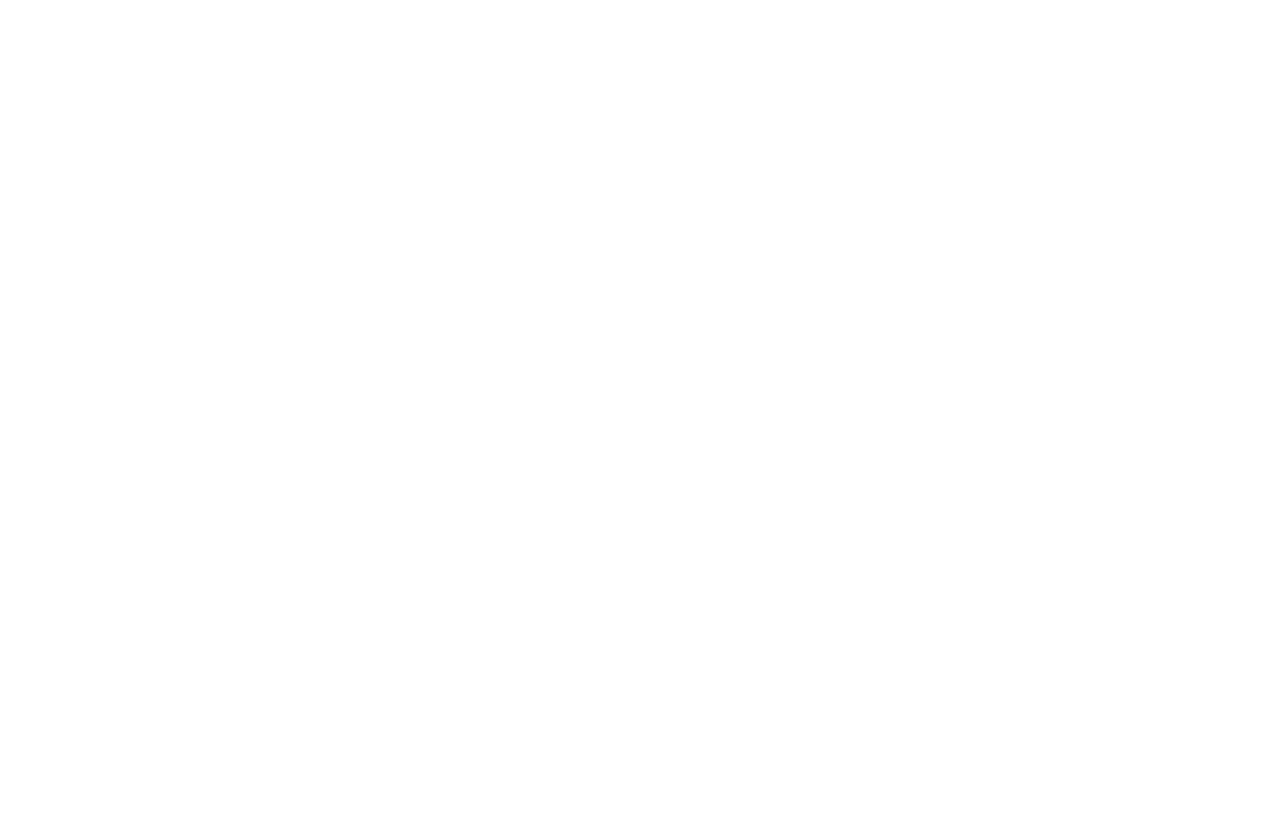
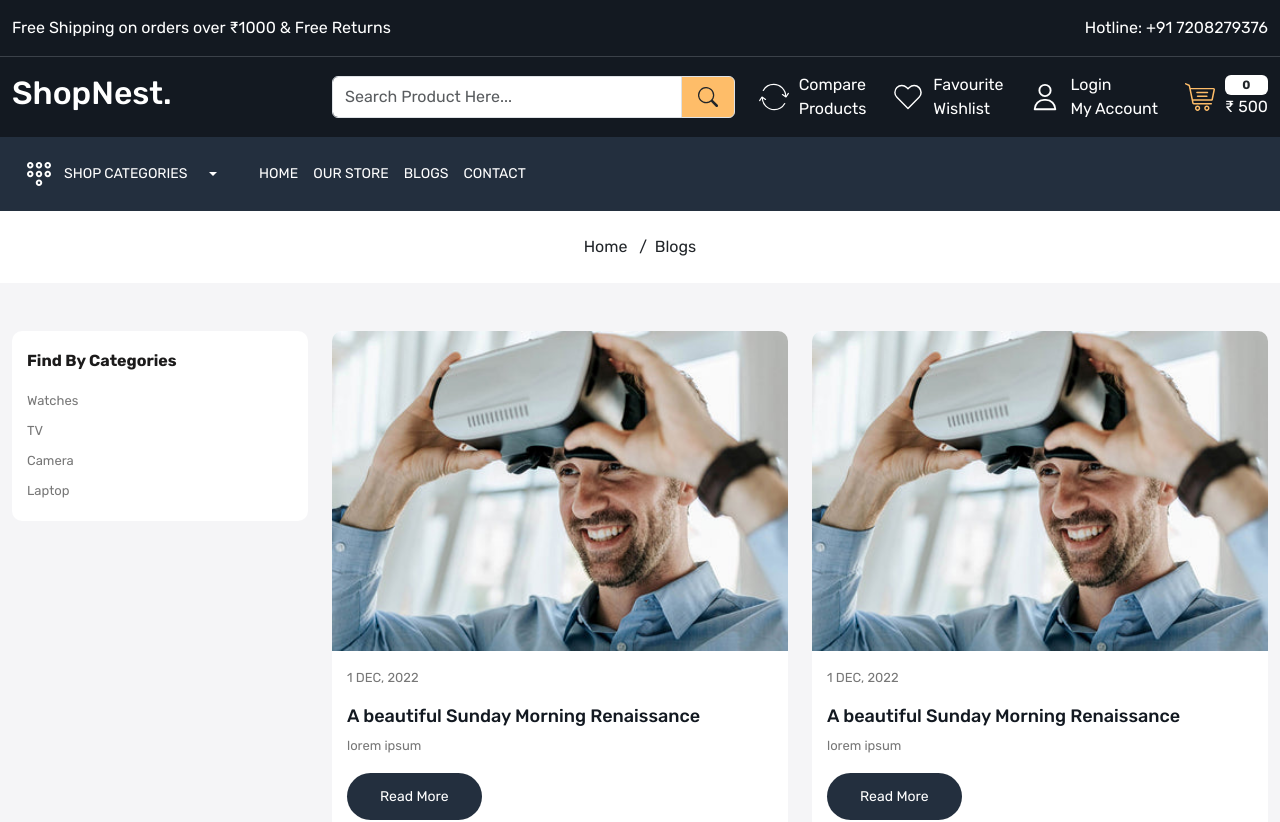
Before and after one commit to FaizanCod/ShopNest, a React (Create React App) app: page /blogs in a window 1280 px wide. Before the commit this address had no page. Shown: the top 822 px of the page. Before the commit the page ends 800 px from the top, so only its background shows below. Built offline with nearby package versions, Linux system fonts and the light colour scheme.

Commit message:
blog section

```diff
--- a/src/App.js
+++ b/src/App.js
@@ -6,6 +6,7 @@
 import About from "./pages/About";
 import Contact from "./pages/Contact";
 import Store from "./pages/Store";
+import Blog from "./pages/Blog";
 
 function App() {
 	return (
@@ -18,6 +19,7 @@
 						<Route path="about" element={<About />} />
 						<Route path="contact" element={<Contact />} />
 						<Route path="store" element={<Store />} />
+						<Route path="blogs" element={<Blog />} />
 					</Route>
 				</Routes>
 			</BrowserRouter>
--- a/src/components/BlogCard.js
+++ b/src/components/BlogCard.js
@@ -3,10 +3,9 @@
 
 const BlogCard = () => {
 	return (
-		<div className="col-3">
 		<div className="blog-card">
 			<div className="card-image">
-					<img src="images/blog-1.jpg" className="img-fluid" alt="blog" />
+				<img src="images/blog-1.jpg" className="img-fluid w-100" alt="blog" />
 			</div>
 			<div className="blog-content">
 				<p className="blog-date">1 Dec, 2022</p>
@@ -17,7 +16,6 @@
 				</Link>
 			</div>
 		</div>
-		</div>
 	);
 };
 
--- a/src/components/Header.js
+++ b/src/components/Header.js
@@ -123,7 +123,7 @@
 									<div className="d-flex align-items-center gap-15">
 										<NavLink to="/">Home</NavLink>
 										<NavLink to="/store">Our Store</NavLink>
-										<NavLink to="/">Blogs</NavLink>
+										<NavLink to="/blogs">Blogs</NavLink>
 										<NavLink to="/">Contact</NavLink>
 									</div>
 								</div>
--- /dev/null
+++ b/src/pages/Blog.js
@@ -0,0 +1,50 @@
+import React from "react";
+import Meta from "../components/Meta";
+import BreadCrumb from "../components/BreadCrumb";
+import BlogCard from "../components/BlogCard";
+
+const Blog = () => {
+	return (
+		<>
+			<Meta title="Blogs" />
+			<BreadCrumb title="Blogs" />
+			<div className="blog-wrapper home-wrapper-2 py-5">
+				<div className="container-xxl">
+					<div className="row">
+						<div className="col-3">
+							<div className="filter-card mb-3">
+								<h3 className="filter-title">Find By Categories</h3>
+								<div>
+									<ul className="ps-0 mb-0">
+										<li>Watches</li>
+										<li>TV</li>
+										<li>Camera</li>
+										<li>Laptop</li>
+									</ul>
+								</div>
+							</div>
+						</div>
+						<div className="col-9">
+							<div className="row">
+								<div className="col-6 mb-3">
+									<BlogCard />
+								</div>
+                                <div className="col-6 mb-3">
+									<BlogCard />
+								</div>
+                                <div className="col-6 mb-3">
+									<BlogCard />
+								</div>
+                                <div className="col-6 mb-3">
+									<BlogCard />
+								</div>
+							</div>
+						</div>
+					</div>
+				</div>
+			</div>
+		</>
+	);
+};
+
+export default Blog;
--- a/src/pages/Home.js
+++ b/src/pages/Home.js
@@ -241,7 +241,11 @@
 						</div>
 						<div className="col-3">
 							<div className="famous-card position-relative">
-								<img src="images/famous-2-3.jpg" alt="famous" className="img-fluid" />
+								<img
+									src="images/famous-2-3.jpg"
+									alt="famous"
+									className="img-fluid"
+								/>
 								<div className="famous-content position-absolute">
 									<h6 className="text-dark">Studio Display</h6>
 									<h5 className="text-dark">600 nits of brightness</h5>
@@ -265,7 +269,11 @@
 						</div>
 						<div className="col-3">
 							<div className="famous-card position-relative">
-								<img src="images/famous-2-3.jpg" alt="famous" className="img-fluid" />
+								<img
+									src="images/famous-2-3.jpg"
+									alt="famous"
+									className="img-fluid"
+								/>
 								<div className="famous-content position-absolute">
 									<h6 className="text-dark">Studio Display</h6>
 									<h5 className="text-dark">600 nits of brightness</h5>
@@ -349,10 +357,20 @@
 						<div className="col-12">
 							<h3 className="section-heading">Our Latest Blogs</h3>
 						</div>
-						<BlogCard />
-						<BlogCard />
-						<BlogCard />
-						<BlogCard />
+						<div className="row">
+							<div className="col-3">
+								<BlogCard />
+							</div>
+							<div className="col-3">
+								<BlogCard />
+							</div>
+							<div className="col-3">
+								<BlogCard />
+							</div>
+							<div className="col-3">
+								<BlogCard />
+							</div>
+						</div>
 					</div>
 				</div>
 			</section>
```
Lines whose indentation alone changed are shown as unchanged.
